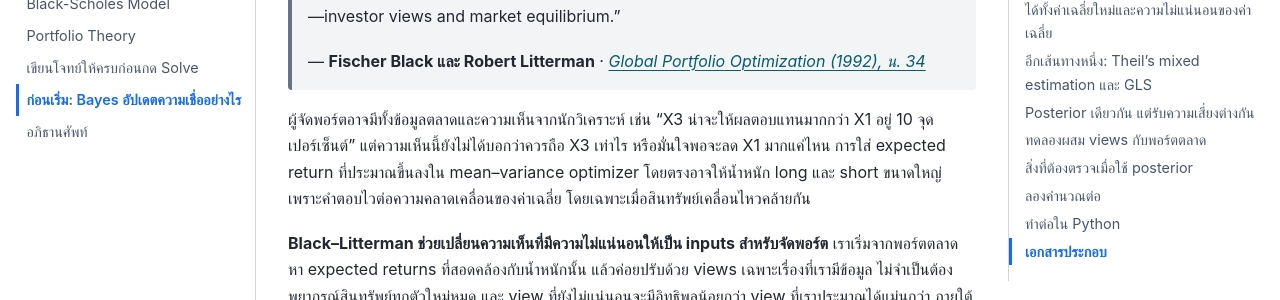
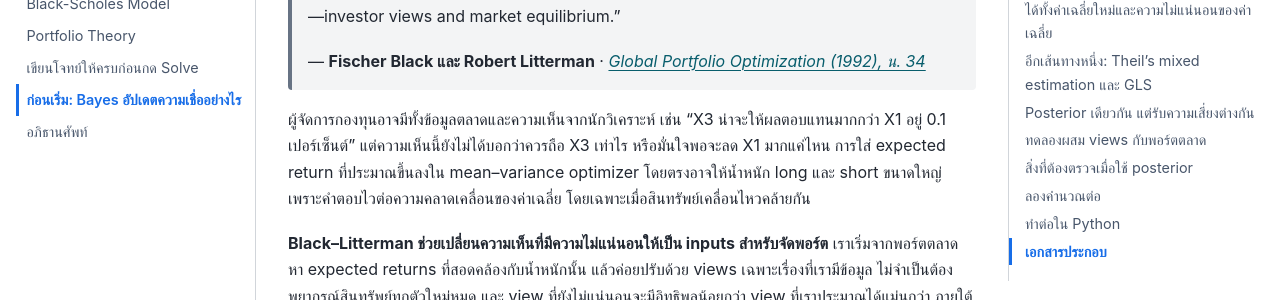
Before and after one commit to nutdnuy/quantitative-finance-notes, a Jupyter Book: the page built from black-litterman.md, in a window 1280 px wide and 900 px high. Shown: the part 330-630 px from the top of the window. Built offline with Jupyter Book 1.0.4 settings and Sphinx 7.4.7 and the Sphinx Book theme 1.1.4, drawn with Linux system fonts in a browser that asks for light colours.

Commit message:
Adjust fund-manager wording and opening view example

```diff
--- a/black-litterman.md
+++ b/black-litterman.md
@@ -20,7 +20,7 @@ inline_math: true
 
 </div>
 
-ผู้จัดพอร์ตอาจมีทั้งข้อมูลตลาดและความเห็นจากนักวิเคราะห์ เช่น “X3 น่าจะให้ผลตอบแทนมากกว่า X1 อยู่ 10 จุดเปอร์เซ็นต์” แต่ความเห็นนี้ยังไม่ได้บอกว่าควรถือ X3 เท่าไร หรือมั่นใจพอจะลด X1 มากแค่ไหน การใส่ expected return ที่ประมาณขึ้นลงใน mean–variance optimizer โดยตรงอาจให้น้ำหนัก long และ short ขนาดใหญ่ เพราะคำตอบไวต่อความคลาดเคลื่อนของค่าเฉลี่ย โดยเฉพาะเมื่อสินทรัพย์เคลื่อนไหวคล้ายกัน
+ผู้จัดการกองทุนอาจมีทั้งข้อมูลตลาดและความเห็นจากนักวิเคราะห์ เช่น “X3 น่าจะให้ผลตอบแทนมากกว่า X1 อยู่ 0.1 เปอร์เซ็นต์” แต่ความเห็นนี้ยังไม่ได้บอกว่าควรถือ X3 เท่าไร หรือมั่นใจพอจะลด X1 มากแค่ไหน การใส่ expected return ที่ประมาณขึ้นลงใน mean–variance optimizer โดยตรงอาจให้น้ำหนัก long และ short ขนาดใหญ่ เพราะคำตอบไวต่อความคลาดเคลื่อนของค่าเฉลี่ย โดยเฉพาะเมื่อสินทรัพย์เคลื่อนไหวคล้ายกัน
 
 **Black–Litterman ช่วยเปลี่ยนความเห็นที่มีความไม่แน่นอนให้เป็น inputs สำหรับจัดพอร์ต** เราเริ่มจากพอร์ตตลาด หา expected returns ที่สอดคล้องกับน้ำหนักนั้น แล้วค่อยปรับด้วย views เฉพาะเรื่องที่เรามีข้อมูล ไม่จำเป็นต้องพยากรณ์สินทรัพย์ทุกตัวใหม่หมด และ view ที่ยังไม่แน่นอนจะมีอิทธิพลน้อยกว่า view ที่เราประมาณได้แม่นกว่า ภายใต้แบบจำลองที่ใช้ในบทนี้ เมื่อไม่มี views และใช้ risk aversion เท่ากับตลาด คำตอบจะกลับไปเป็นพอร์ตตลาดเดิม
 
```
Also changed, not shown: 1 other file.
